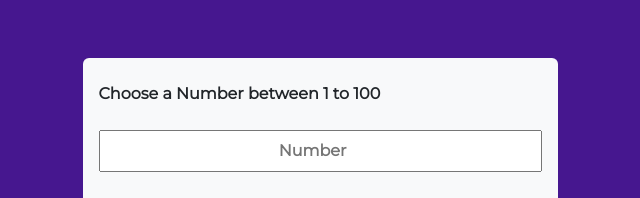
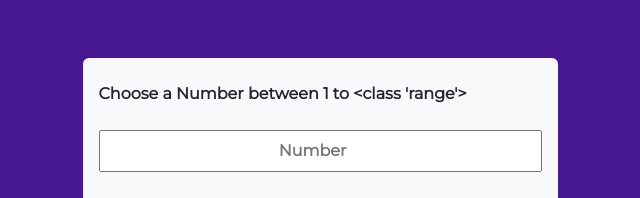
Before and after one commit to MihirK1212/greed-challenge-client, a Flask app: template templates/user_game_play.html in a window 1280 px wide. Shown: the part 180-378 px from the top of the page, without its empty margins (320-960 px from the left). Run offline with Flask 2, Linux system fonts and the light colour scheme; the template is opened without the code that fills it, so the values that code supplies are empty; parts of the project's set-up code (start-up, migrations or seed data) failed here and were passed over; some web fonts are replaced.

Commit message:
add range var

```diff
--- a/app.py
+++ b/app.py
@@ -1,4 +1,3 @@
-from pickle import TRUE
 from flask import Flask, jsonify, render_template, session, request, redirect, flash
 from flask_sqlalchemy import SQLAlchemy
 from datetime import datetime, timedelta
@@ -18,13 +17,14 @@ NUM_ROUNDS = int(getenv("NUM_ROUNDS"))
 PORT = getenv("PORT")
 SECRET_KEY = getenv("SECRET_KEY")
 SERVER_URL = getenv("SERVER_URL")
+RANGE = int(getenv("RANGE"))
 
 app = Flask(__name__)
 app.debug = DEV == "True"
 
 app.secret_key = SECRET_KEY
 
-app.config["SESSION_PERMANENT"] = TRUE
+app.config["SESSION_PERMANENT"] = True
 app.config["PERMANENT_SESSION_LIFETIME"] = timedelta(minutes=30)
 app.config["SESSION_TYPE"] = "filesystem"
 Session(app)
@@ -152,12 +152,18 @@ def user_game_play():
         return redirect("/clear_session")
 
     if request.method == "POST":
-        number_chosen = request.form["number_chosen"]
+        try:
+            number_chosen = int(request.form["number_chosen"])
+        except:
+            return render_template("user_game_play.html", game_id=game_id, round_num=round_num,range=RANGE)
+
+        if (number_chosen<1 or number_chosen>RANGE):
+            return render_template("user_game_play.html", game_id=game_id, round_num=round_num,range=RANGE)
 
         user_add_choice(username, game_id, round_num, number_chosen)
         return redirect(f"/user/round_end")
 
-    return render_template("user_game_play.html", game_id=game_id, round_num=round_num)
+    return render_template("user_game_play.html", game_id=game_id, round_num=round_num,range=RANGE)
 
 
 @app.route("/user/round_end", methods=["GET", "POST"])
--- a/templates/user_game_play.html
+++ b/templates/user_game_play.html
@@ -40,7 +40,7 @@
         <div class="row justify-content-center">
           <div class="col-lg-5 col-md-8 col-10 p-3 bg-light rounded">
             <p class="text-dark fw-bolder mt-2 mb-4">
-              Choose a Number between 1 to 100
+              Choose a Number between 1 to {{range}}
             </p>
             <input
               type="number"
```
